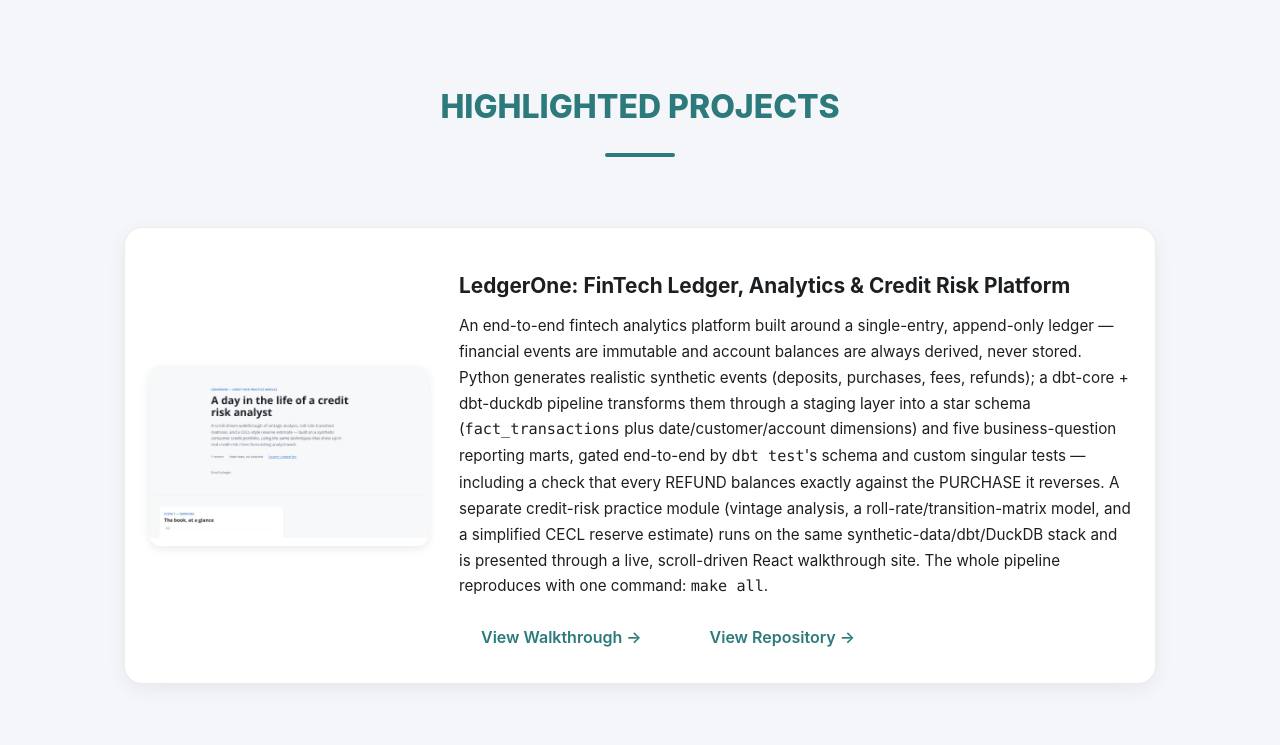
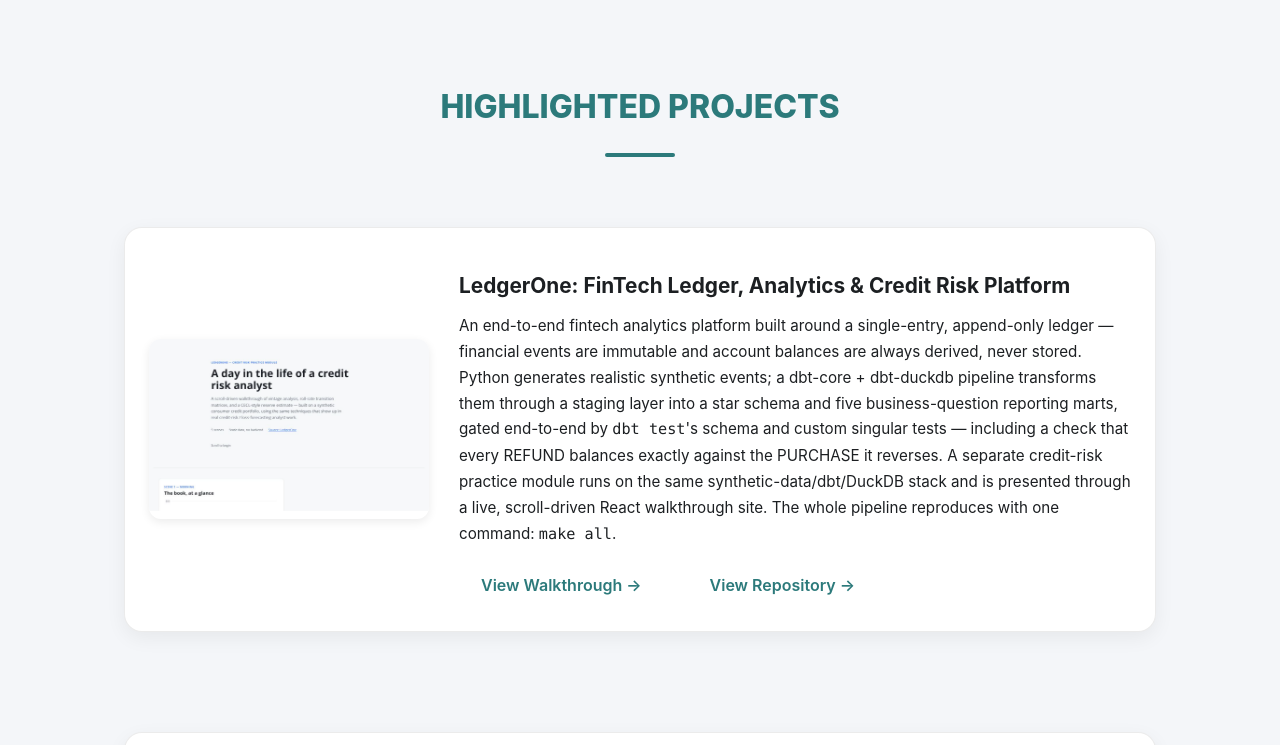
Before and after one commit to trustanprice/personal-portfolio, a React (Create React App) app: page /projects in a window 1280 px wide. Shown: the part 586-1331 px from the top of the page. Built offline with nearby package versions, Linux system fonts and the light colour scheme.

Commit message:
editing descriptions

```diff
--- a/src/pages/Projects.js
+++ b/src/pages/Projects.js
@@ -51,14 +51,12 @@ function Projects() {
                                 An end-to-end fintech analytics platform built around a single-entry,
                                 append-only ledger — financial events are immutable and account balances
                                 are always derived, never stored. Python generates realistic synthetic
-                                events (deposits, purchases, fees, refunds); a dbt-core + dbt-duckdb
-                                pipeline transforms them through a staging layer into a star schema
-                                (<code>fact_transactions</code> plus date/customer/account dimensions) and
+                                events; a dbt-core + dbt-duckdb
+                                pipeline transforms them through a staging layer into a star schema and
                                 five business-question reporting marts, gated end-to-end by <code>dbt
                                 test</code>'s schema and custom singular tests — including a check that
                                 every REFUND balances exactly against the PURCHASE it reverses. A separate
-                                credit-risk practice module (vintage analysis, a roll-rate/transition-matrix
-                                model, and a simplified CECL reserve estimate) runs on the same
+                                credit-risk practice module runs on the same
                                 synthetic-data/dbt/DuckDB stack and is presented through a live,
                                 scroll-driven React walkthrough site. The whole pipeline reproduces with
                                 one command: <code>make all</code>.
```
